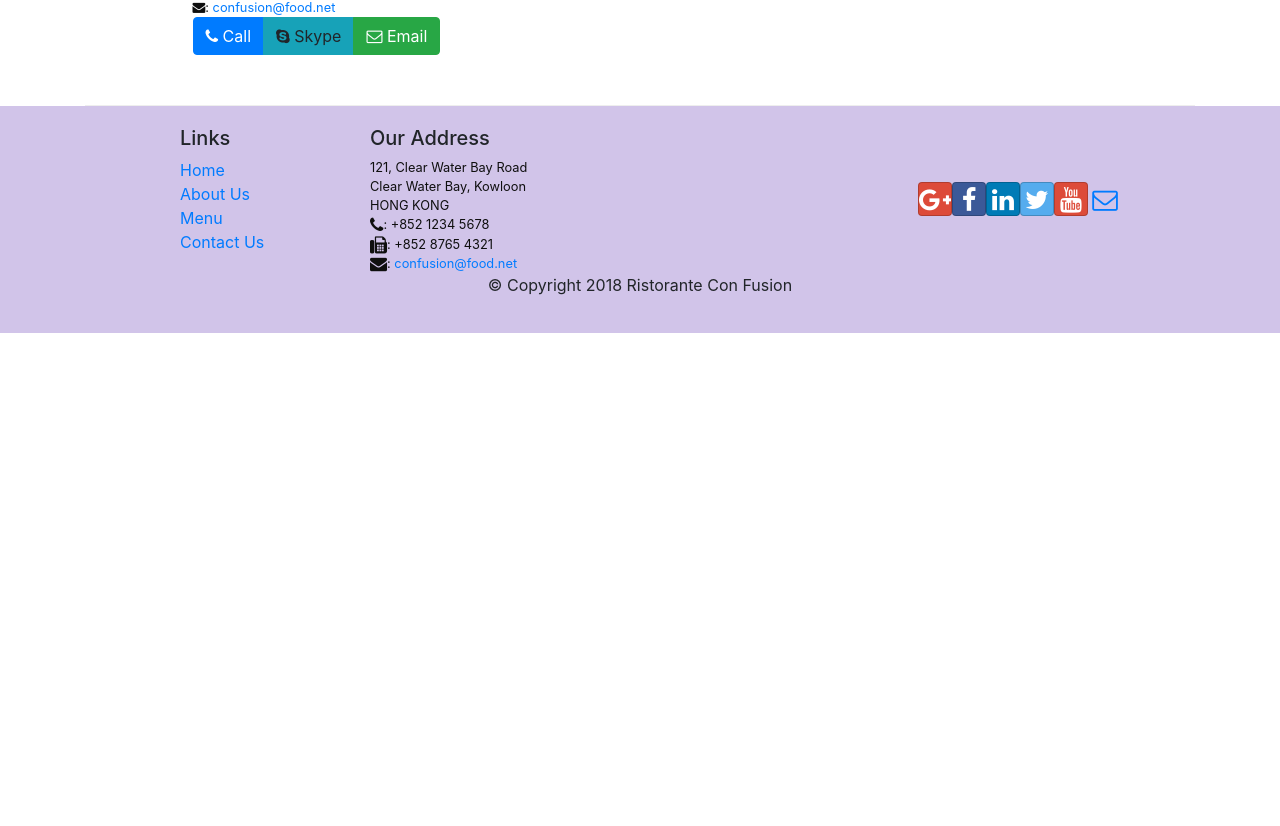
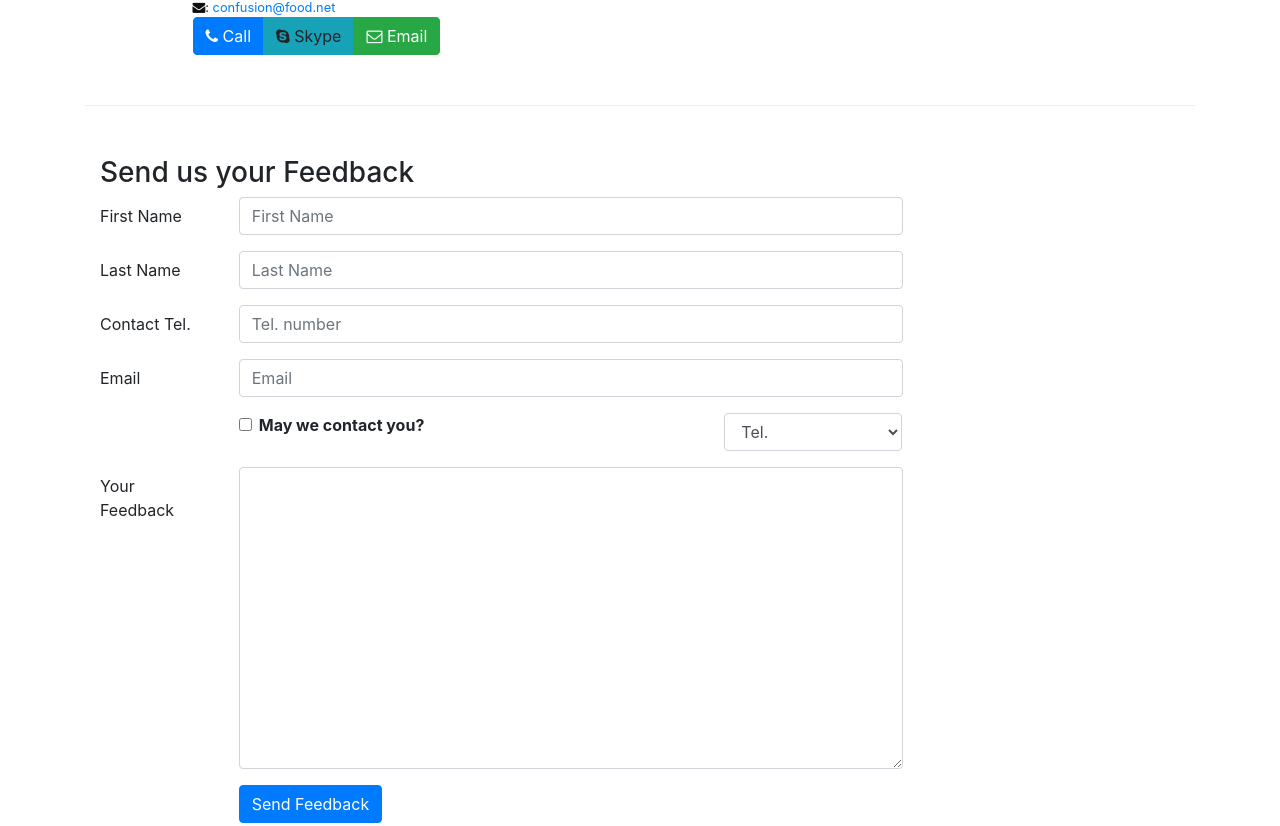
Before and after one commit to shubhamjain136/Restaurant-Website, a React (Create React App) app: page /contactus in a window 1280 px wide. Shown: the part 694-1520 px from the top of the page. Before the commit the page ends 1027 px from the top, so only its background shows below. Built offline with nearby package versions, Linux system fonts and the light colour scheme.

Commit message:
Controlled Forms

```diff
--- a/src/components/ContactComponent.js
+++ b/src/components/ContactComponent.js
@@ -1,8 +1,52 @@
-import React from "react";
-import { Breadcrumb, BreadcrumbItem } from "reactstrap";
+import React, { Component } from "react";
+// import { Breadcrumb, BreadcrumbItem } from "reactstrap";
 import { Link } from "react-router-dom";
+import {
+  Breadcrumb,
+  BreadcrumbItem,
+  Button,
+  Form,
+  FormGroup,
+  Label,
+  Input,
+  Col,
+} from "reactstrap";
 
-function Contact(props) {
+class Contact extends Component {
+  constructor(props) {
+    super(props);
+
+    this.state = {
+      firstname: "",
+      lastname: "",
+      telnum: "",
+      email: "",
+      agree: false,
+      contactType: "Tel.",
+      message: "",
+    };
+
+    this.handleInputChange = this.handleInputChange.bind(this);
+    this.handleSubmit = this.handleSubmit.bind(this);
+  }
+  handleInputChange(event) {
+    console.log(event.target);
+    const target = event.target;
+    const value = target.type === "checkbox" ? target.checked : target.value;
+    const name = target.name;
+
+    this.setState({
+      [name]: value,
+    });
+  }
+
+  handleSubmit(event) {
+    console.log("Current State is: " + JSON.stringify(this.state));
+    console.log(`hi`);
+    alert("Current State is: " + JSON.stringify(this.state));
+    event.preventDefault();
+  }
+  render() {
     return (
       <div className="container">
         <div className="row">
@@ -63,8 +107,126 @@
             </div>
           </div>
         </div>
+        <div className="row row-content">
+          <div className="col-12">
+            <h3>Send us your Feedback</h3>
+          </div>
+          <div className="col-12 col-md-9">
+            <Form onSubmit={this.handleSubmit}>
+              <FormGroup row>
+                <Label htmlFor="firstname" md={2}>
+                  First Name
+                </Label>
+                <Col md={10}>
+                  <Input
+                    type="text"
+                    id="firstname"
+                    name="firstname"
+                    placeholder="First Name"
+                    value={this.state.firstname}
+                    onChange={this.handleInputChange}
+                  />
+                </Col>
+              </FormGroup>
+              <FormGroup row>
+                <Label htmlFor="lastname" md={2}>
+                  Last Name
+                </Label>
+                <Col md={10}>
+                  <Input
+                    type="text"
+                    id="lastname"
+                    name="lastname"
+                    placeholder="Last Name"
+                    value={this.state.lastname}
+                    onChange={this.handleInputChange}
+                  />
+                </Col>
+              </FormGroup>
+              <FormGroup row>
+                <Label htmlFor="telnum" md={2}>
+                  Contact Tel.
+                </Label>
+                <Col md={10}>
+                  <Input
+                    type="tel"
+                    id="telnum"
+                    name="telnum"
+                    placeholder="Tel. number"
+                    value={this.state.telnum}
+                    onChange={this.handleInputChange}
+                  />
+                </Col>
+              </FormGroup>
+              <FormGroup row>
+                <Label htmlFor="email" md={2}>
+                  Email
+                </Label>
+                <Col md={10}>
+                  <Input
+                    type="email"
+                    id="email"
+                    name="email"
+                    placeholder="Email"
+                    value={this.state.email}
+                    onChange={this.handleInputChange}
+                  />
+                </Col>
+              </FormGroup>
+              <FormGroup row>
+                <Col md={{ size: 6, offset: 2 }}>
+                  <FormGroup check>
+                    <Label check>
+                      <Input
+                        type="checkbox"
+                        name="agree"
+                        checked={this.state.agree}
+                        onChange={this.handleInputChange}
+                      />{" "}
+                      <strong>May we contact you?</strong>
+                    </Label>
+                  </FormGroup>
+                </Col>
+                <Col md={{ size: 3, offset: 1 }}>
+                  <Input
+                    type="select"
+                    name="contactType"
+                    value={this.state.contactType}
+                    onChange={this.handleInputChange}
+                  >
+                    <option>Tel.</option>
+                    <option>Email</option>
+                  </Input>
+                </Col>
+              </FormGroup>
+              <FormGroup row>
+                <Label htmlFor="message" md={2}>
+                  Your Feedback
+                </Label>
+                <Col md={10}>
+                  <Input
+                    type="textarea"
+                    id="message"
+                    name="message"
+                    rows="12"
+                    value={this.state.message}
+                    onChange={this.handleInputChange}
+                  ></Input>
+                </Col>
+              </FormGroup>
+              <FormGroup row>
+                <Col md={{ size: 10, offset: 2 }}>
+                  <Button type="submit" color="primary">
+                    Send Feedback
+                  </Button>
+                </Col>
+              </FormGroup>
+            </Form>
+          </div>
+        </div>
       </div>
     );
   }
+}
 
 export default Contact;
```
Lines whose indentation alone changed are shown as unchanged.
